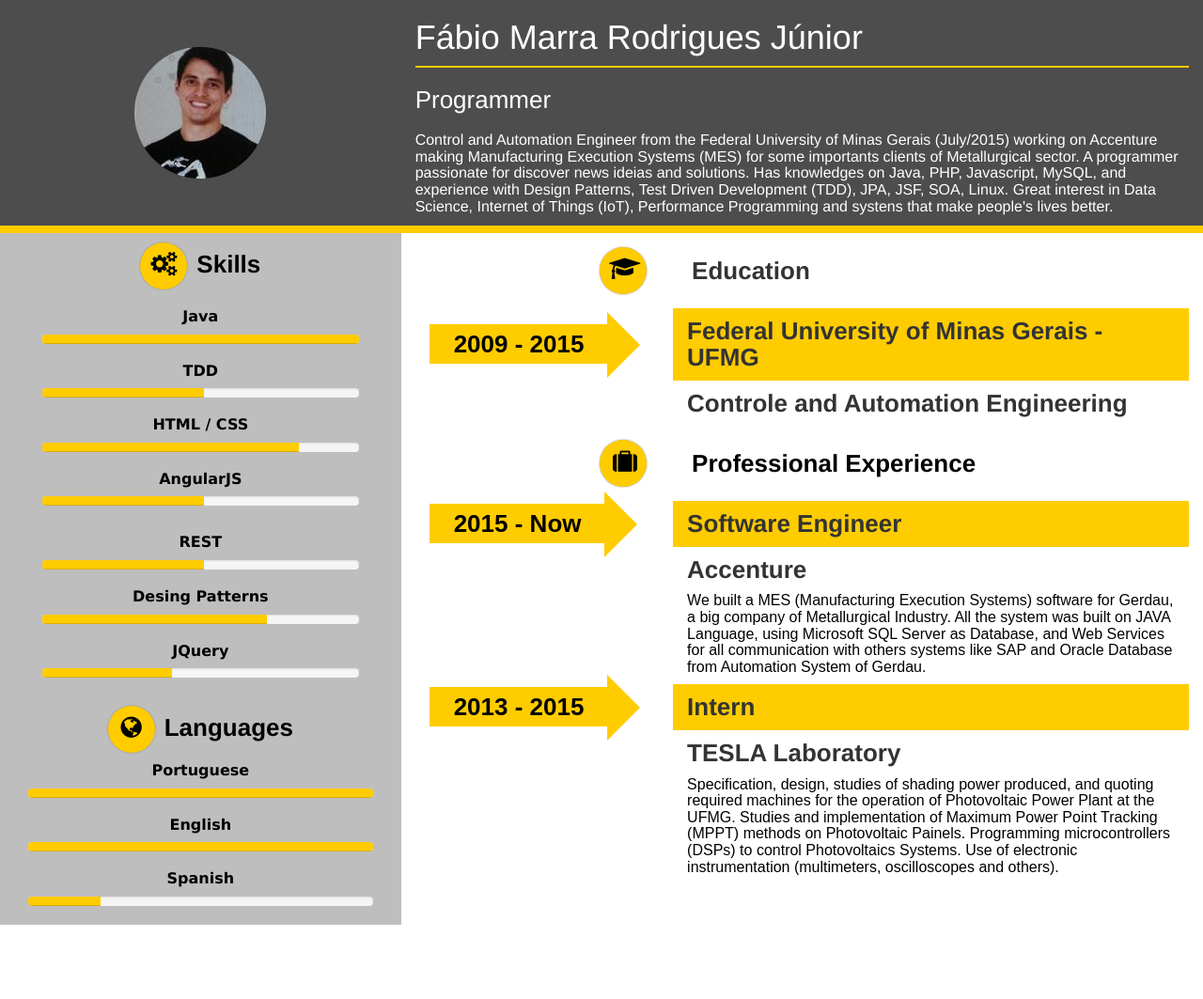
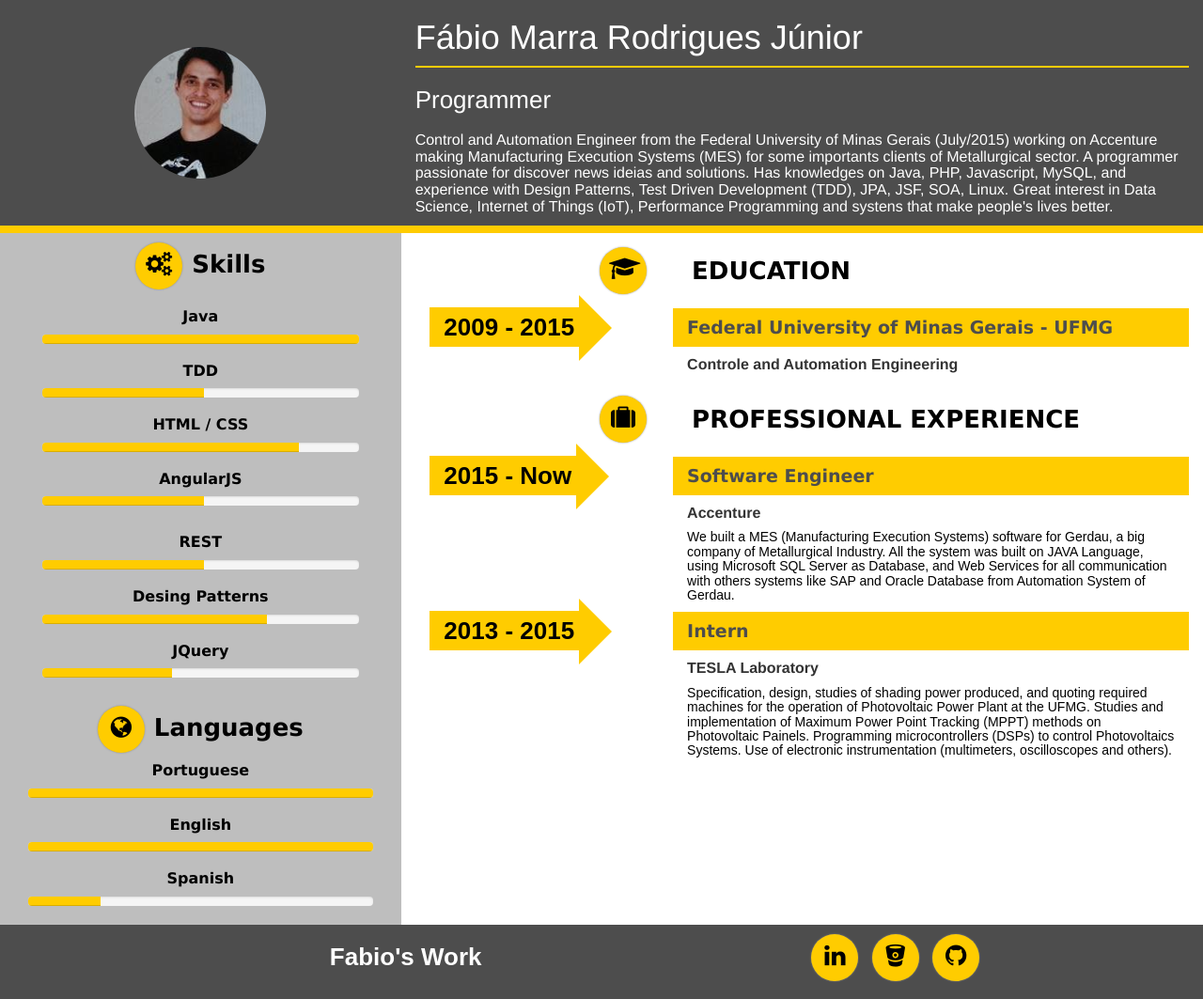
Before and after one commit to fabiomrjr/curriculum, a plain HTML site: page index.html in a window 1280 px wide. Shown: the whole page at 94% size. Before the commit the page ends 984 px from the top, so only its background shows below. Drawn offline with nearby package versions, Linux system fonts and the light colour scheme.

Commit message:
Correções foot.

```diff
--- a/functions.js
+++ b/functions.js
@@ -13,7 +13,7 @@ $(document).ready(function() {
 
 function addEducation(data){
 
-	var htmlParagrah = $("<tr><td class='col-xs-4 col-md-4'><div class='zeroPadding' id='professionalExperienceImage'><h4 class='text-right'><span class='fa fa-graduation-cap' aria-hidden='true'></span></h4></div></td><td class='col-xs-8 col-md-8'><div class='zeroPadding' id='educationTitle'> <h4 class='text-left animated bounceInRight'>Education</h4></div></td></tr>");
+	var htmlParagrah = $("<tr><td class='col-xs-4 col-md-4'><div class='zeroPadding' id='professionalExperienceImage'><h4 class='text-right'><span class='fa fa-graduation-cap' aria-hidden='true'></span></h4></div></td><td class='col-xs-8 col-md-8'><div class='zeroPadding' id='educationTitle'> <h4 class='text-left animated bounceInRight title'>EDUCATION</h4></div></td></tr>");
 
 	$('#tableCareer').append(htmlParagrah);
 
@@ -25,7 +25,7 @@ function addEducation(data){
 
 function addJobExperiences(data){
 
-	var htmlParagrah = $("<tr><td class='col-xs-4 col-md-4'><div class='zeroPadding' id='professionalExperienceImage'><h4 class='text-right'><span class='fa fa-suitcase' aria-hidden='true'></span></h4></div></td><td class='col-xs-8 col-md-8'><div class='zeroPadding' id='professionalExperienceTitle'> <h4 class='text-left animated bounceInRight'>Professional Experience</h4></div></td></tr>");
+	var htmlParagrah = $("<tr><td class='col-xs-4 col-md-4'><div class='zeroPadding' id='professionalExperienceImage'><h4 class='text-right'><span class='fa fa-suitcase' aria-hidden='true'></span></h4></div></td><td class='col-xs-8 col-md-8'><div class='zeroPadding' id='professionalExperienceTitle'> <h4 class='text-left animated bounceInRight title'>PROFESSIONAL EXPERIENCE</h4></div></td></tr>");
 
 	$('#tableCareer').append(htmlParagrah);
 
@@ -43,7 +43,7 @@ function addBody(JobCompany, JobDescription){
 }
 
 function addHead(JobDate, Job){
-	var htmlParagrah = $("<tr><td class='col-xs-4 col-md-4'><p class='arrow_box teste45 arrow_text'>" + JobDate + "</p></td><td class='col-xs-8 col-md-8 teste2'><div class='zeroPadding' id='professionalExperienceJob'><h4 id='professionalExperienceJobText'>" + Job + "</h4></div></td></tr>");
+	var htmlParagrah = $("<tr><td class='col-xs-4 col-md-4'><p class='arrow_box paragraf arrow_text'>" + JobDate + "</p></td><td class='col-xs-8 col-md-8 teste2'><div class='zeroPadding' id='professionalExperienceJob'><h4 class='titleSecondary'>" + Job + "</h4></div></td></tr>");
 
 	$('#tableCareer').append(htmlParagrah);
 }
@@ -72,7 +72,7 @@ function addSkillsLanguages(data){
 
 function addLanguage(item){
 
-	var htmlParagrah = $("<h5></h5>").text(item.nameLanguage);
+	var htmlParagrah = $("<h5 class='skill'></h5>").text(item.nameLanguage);
 	var idProgressBar = "myBar" + item.nameLanguage;
 
 	var htmlProgressBar = $('<div class="progress"><div id="'+ idProgressBar + '" class="progress-bar" role="progressbar" aria-valuenow="70" aria-valuemin="0" aria-valuemax="100" style="width:0%"></div></div>');
@@ -85,7 +85,7 @@ function addLanguage(item){
 
 function addSkill(item, col){
 
-	var htmlParagrah = $("<h5></h5>").text(item.nameSkill);
+	var htmlParagrah = $("<h5 class='skill'></h5>").text(item.nameSkill);
 	var idProgressBar = "myBar" + item.nameSkill;
 
 	var htmlProgressBar = $('<div class="progress"><div id="'+ idProgressBar + '" class="progress-bar" role="progressbar" aria-valuenow="70" aria-valuemin="0" aria-valuemax="100" style="width:0%"></div></div>');
--- a/index.html
+++ b/index.html
@@ -4,7 +4,7 @@
 <head>
   <meta charset="utf-8">
 
-  <title>Fabio Works</title>
+  <title>Fabio's Work</title>
   <meta name="description" content="Fabio Works">
   <meta name="author" content="Fabio Marra">
 
@@ -21,34 +21,45 @@
 
 <body>
 <div class="container-fluid">
-	<div class="row bottom-big" id="pageHeader">
+	<div class="row bottom-big pageHeader">
 		<div class="animated bounceInLeft col-xs-4 col-md-4" id="imagem" style="display:table-cell; vertical-align:middle; text-align:center">
 			<img src="img/foto.png" alt="Profile Image" class="img-circle" align="middle" style="width:140px;height:140px;">
 		</div>
 		<div class="text-left col-xs-6 col-md-8">
-			<div class="bottom-small animated bounceInRight">
+			<div class="border-bottom-small animated bounceInRight">
 				<h1 id="name"></h1>
 			</div>
 			<h2 class="animated bounceInRight" id="job"></h2>
 			<h3 class="animated bounceInRight" id="textIntro"></h3>
 		</div>
 	</div>
-	<div class="row tt">
-		<div class="col-xs-12 col-md-4 softSkills" id="softSkills">
-			<div class="col-xs-7 col-md-12" id="skillsID">
-				<h4 class="text-center animated bounceInLeft" id="skillsTitle"> <span class="fa fa-cogs" aria-hidden="true"></span>Skills</h4>
+	<div class="row">
+		<div class="col-xs-12 col-md-4 Skills">
+			<div class="col-xs-7 col-md-12">
+				<h4 class="text-center animated bounceInLeft title"> <span class="fa fa-cogs" aria-hidden="true"></span>Skills</h4>
 				<div class="col-xs-6 col-md-12 animated fadeIn text-left" id="skillsCol1"></div>
 				<div class="col-xs-6 col-md-12 animated fadeIn text-left" id="skillsCol2"></div>
 			</div>
 			<div class="col-xs-5 col-md-12">
-				<h4 class="text-center animated bounceInLeft" id="languagesSkillsTitle"> <span class="fa fa-globe" aria-hidden="true"></span>Languages</h4>
+				<h4 class="text-center animated bounceInLeft title"> <span class="fa fa-globe" aria-hidden="true"></span>Languages</h4>
 				<div class="animated fadeIn text-left" id="languages"></div>
 			</div>
 		</div>
-
 		<div class="col-xs-12 col-md-8 table1" id="table2">
 			<table id="tableCareer"></table>
 		</div>
+	</div>
+	<div class="row">
+	<footer class="row col-xs-12 col-sm-12 col-md-12 col-lg-12 footer">
+		<div class="tt foot col-xs-8 col-sm-8 col-md-8 col-lg-8">
+			<p>Fabio's Work</p>
+		</div>
+		<div class="tt col-xs-4 col-sm-4 col-md-4 col-lg-4">
+			<h4><i class="fa fa-linkedin" aria-hidden="true"></i>
+			<i class="fa fa-bitbucket" aria-hidden="true"></i>
+			<i class="fa fa-github" aria-hidden="true"></i></h4>
+		</div>
+	</footer>
 	</div>
 </div>
 
--- a/test.css
+++ b/test.css
@@ -1,4 +1,27 @@
-h5{
+.pageHeader{
+	background-color:#4d4d4d;
+	color:#ffffff;
+}
+
+.border-bottom-small {
+    border-bottom: 2px solid #ffcc00;
+}
+
+.title{
+	font-size:26px;
+	font-weight: bold;
+	font-family: Verdana;
+	color:#000000;
+}
+
+.titleSecondary{
+	font-size:19px;
+	font-weight: bold;
+	font-family: Verdana;
+	color:#4d4d4d;
+}
+
+.skill{
 	font-size:16px;
 	font-weight: bold;
 	color:#000000;
@@ -7,7 +30,7 @@ h5{
 }
 
 h4{
-	font-size:26px;
+	font-size:16px;
 	font-weight: bold;
 }
 
@@ -27,10 +50,8 @@ h1{
 	height: 50px;
 	width:50px;
 	line-height: inherit;
-}
-
-.bottom-small {
-    border-bottom: 2px solid #ffcc00;
+	font-size:26px !important;
+	font-weight: bold;
 }
 
 .bottom-big {
@@ -58,19 +79,8 @@ h1{
     transition: none !important;
 }
 
-#softSkills{
+.Skills{
 	background-color: #bebebe;
-}
-
-#pageHeader{
-	background-color:#4d4d4d;
-}
-
-#name, #job, #textIntro, #languagesSkillsTitle, #knowledgesSkillsTitle, #skillsTitle{
-	color:#ffffff;
-}
-
-#languagesSkillsTitle, #knowledgesSkillsTitle, #skillsTitle, #professionalExperienceTitle{
 	color:#000000;
 	font-weight: bold;
 }
@@ -160,7 +170,7 @@ p {
 	box-shadow:0px 0px 0px;
 }
 
-.teste45{
+.paragraf{
 	text-align: right;
 	font-size:20px;
 }
@@ -169,7 +179,7 @@ p {
 	font-size:26px;
     font-family: Arial;
 	color:#000000;
-	padding: 5px 25px 5px 25px;
+	padding: 2% 2% 2% 6%;
 }
 
 .arrow_box, .arrow_text{
@@ -204,3 +214,26 @@ p {
 .tt{
 	display: flex;
 }
+
+.footer{
+	margin: 0px;
+	background-color: #4d4d4d;
+}
+
+.footer .foot{
+	display: inline-block;
+}
+
+i, .fa{
+	vertical-align: inherit;
+    text-align: center !important;
+}
+
+.foot p{
+	padding: 2%;
+	color:#ffffff;
+	font-size:26px;
+	text-align: center;
+	vertical-align: center;
+	font-family: sans-serif;
+}
```
